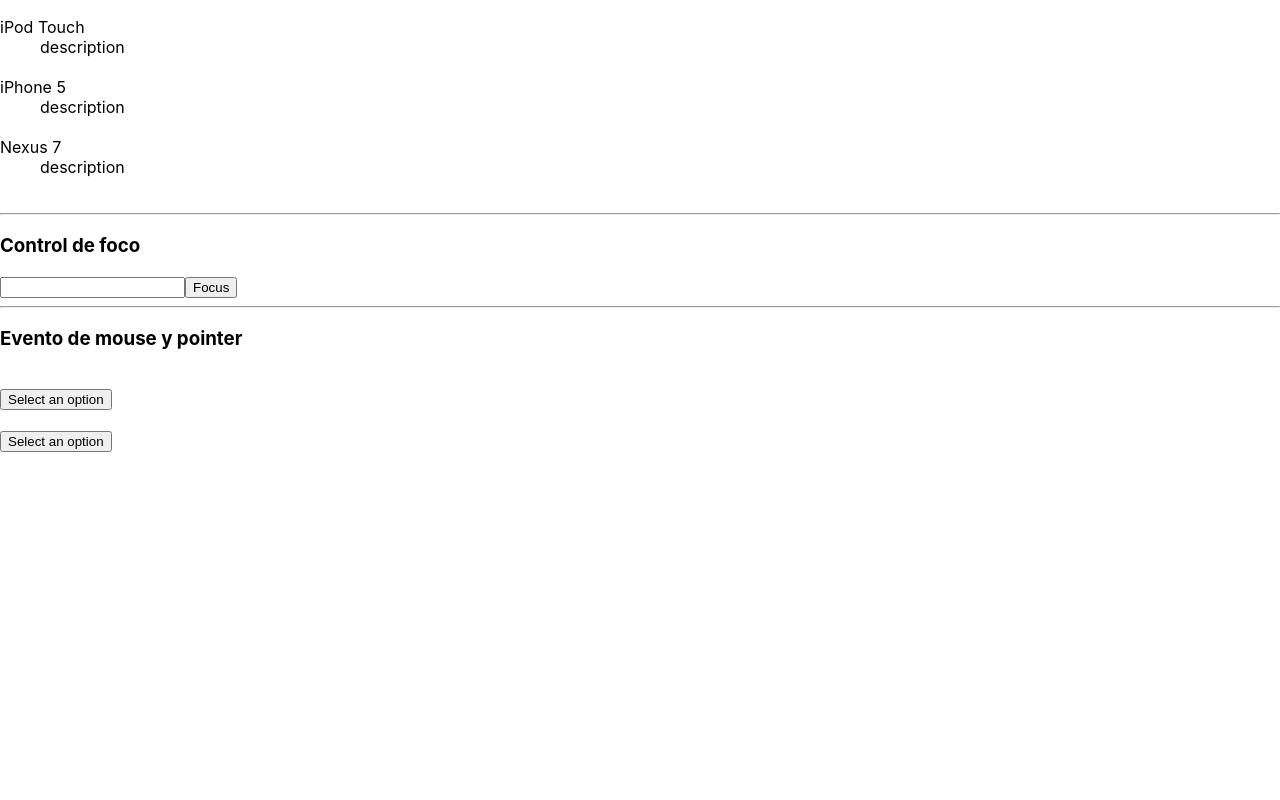
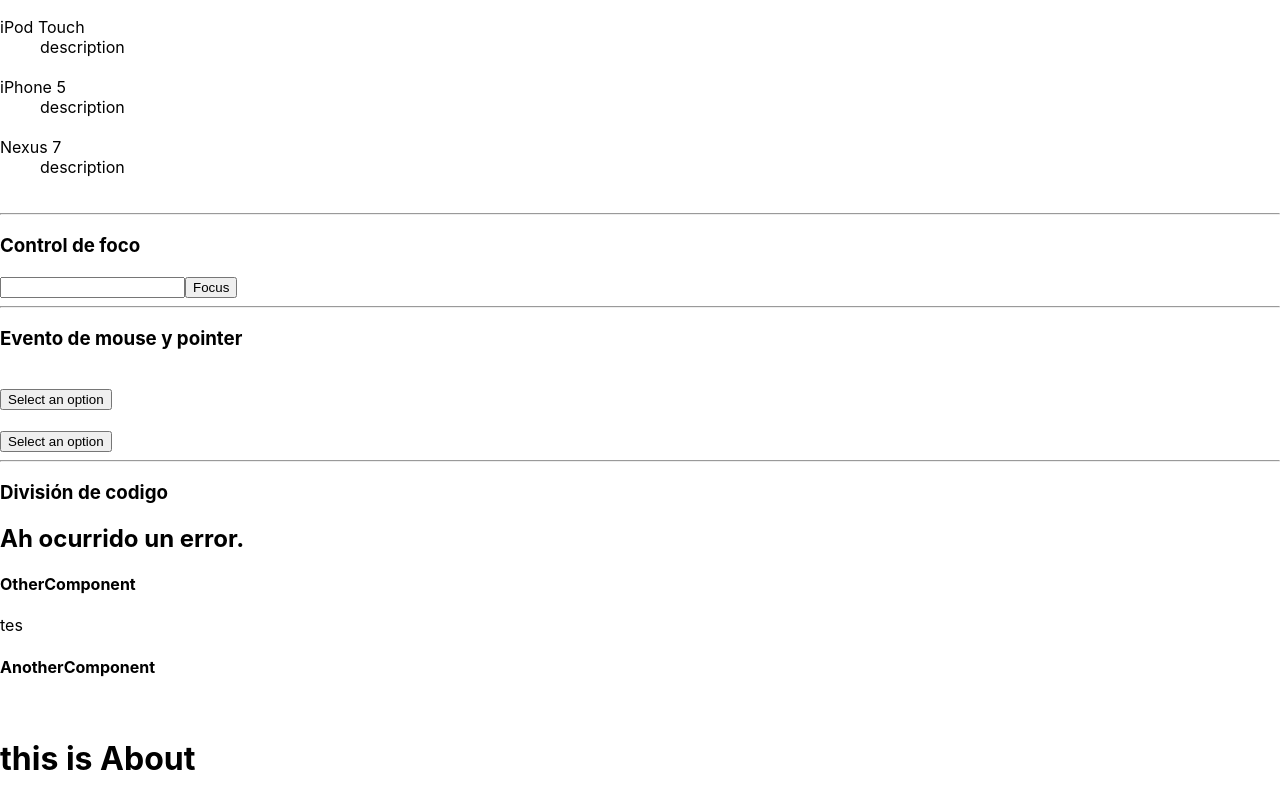
Before and after one commit to gibmyx/courseJs, a React (Create React App) app in the folder AdvanceGuides/advance-guide/: page /about in a window 1280 px wide. Shown: the part 223-1023 px from the top of the page. Before the commit the page ends 800 px from the top, so only its background shows below. Built offline with nearby package versions, Linux system fonts and the light colour scheme.

Commit message:
feat: code splitting and routes

```diff
--- a/AdvanceGuides/advance-guide/package.json
+++ b/AdvanceGuides/advance-guide/package.json
@@ -12,6 +12,7 @@
     "@types/react-dom": "^17.0.11",
     "react": "^17.0.2",
     "react-dom": "^17.0.2",
+    "react-router-dom": "^6.2.1",
     "react-scripts": "5.0.0",
     "typescript": "^4.5.5",
     "web-vitals": "^2.1.4"
--- /dev/null
+++ b/AdvanceGuides/advance-guide/src/components/Class04AnotherComponent.tsx
@@ -0,0 +1,7 @@
+function Class04AnotherComponent() {
+    return(
+        <h4>AnotherComponent</h4>
+    )
+}
+
+export default Class04AnotherComponent
--- /dev/null
+++ b/AdvanceGuides/advance-guide/src/components/Class04CodeSplitting.tsx
@@ -0,0 +1,44 @@
+import React, {Suspense, lazy} from "react";
+import { BrowserRouter as Router, Routes, Route } from 'react-router-dom';
+
+import Class04MyErrorBoundary from "./Class04MyErrorBoundary";
+
+const Class04OtherComponent = lazy(() => import('./Class04OtherComponent'));
+const Class04AnotherComponent = lazy(() => import('./Class04AnotherComponent'));
+const Home = lazy(() => import('./../routes/Home'));
+const About = lazy(() => import('./../routes/About'));
+
+function Class04CodeSplitting() {
+
+    import("./Class04Funtions").then(math => {
+        console.log(math.add(16, 26));
+    });
+    import("./Class04Funtions").then(math => {
+        console.log(math.subtract(16, 10));
+    });
+
+
+    return (
+        <div>
+            <hr/>
+            <h3>División de codigo</h3>
+            <Class04MyErrorBoundary>
+                <Suspense fallback={<div>Loading...</div>}>
+                    <Class04OtherComponent/>tes
+                    <Class04AnotherComponent/>
+                </Suspense>
+            </Class04MyErrorBoundary>
+            <br/>
+            <Router>
+                <Suspense fallback={<div>Loading...</div>}>
+                    <Routes>
+                        <Route path="/" element={<Home />} />
+                        <Route path="/about" element={<About />} />
+                    </Routes>
+                </Suspense>
+            </Router>
+        </div>
+    )
+}
+
+export {Class04CodeSplitting}
--- /dev/null
+++ b/AdvanceGuides/advance-guide/src/components/Class04Funtions.tsx
@@ -0,0 +1,7 @@
+export function add(a: number, b: number) {
+    return a + b;
+}
+
+export function subtract(a: number, b: number) {
+    return a - b;
+}
--- /dev/null
+++ b/AdvanceGuides/advance-guide/src/components/Class04MyErrorBoundary.tsx
@@ -0,0 +1,12 @@
+import {ReactElement} from "react";
+
+function Class04MyErrorBoundary({children}:{children: ReactElement}) {
+    return (
+        <>
+            <h2>Ah ocurrido un error.</h2>
+            {children}
+        </>
+    );
+}
+
+export default Class04MyErrorBoundary
--- /dev/null
+++ b/AdvanceGuides/advance-guide/src/components/Class04OtherComponent.tsx
@@ -0,0 +1,7 @@
+function Class04OtherComponent() {
+    return(
+        <h4>OtherComponent</h4>
+    )
+}
+
+export default Class04OtherComponent
--- a/AdvanceGuides/advance-guide/src/index.tsx
+++ b/AdvanceGuides/advance-guide/src/index.tsx
@@ -5,6 +5,7 @@
 import {Class01SemanticaHTML} from "./components/Class01SemanticaHTML";
 import {Class02ControlDeFoco} from "./components/Class02ControlDeFoco";
 import {Class03MouseAndPointerEvents} from "./components/Class03MouseAndPointerEvents";
+import {Class04CodeSplitting} from "./components/Class04CodeSplitting";
 import {items} from "./data/items";
 
 
@@ -14,6 +15,7 @@
         <Class01SemanticaHTML items={items}/>
         <Class02ControlDeFoco />
         <Class03MouseAndPointerEvents />
+        <Class04CodeSplitting />
     </Fragment>,
     document.getElementById('root')
 );
--- /dev/null
+++ b/AdvanceGuides/advance-guide/src/routes/About.tsx
@@ -0,0 +1,7 @@
+export default function () {
+    return(
+        <>
+            <h1>this is About</h1>
+        </>
+    )
+}
--- /dev/null
+++ b/AdvanceGuides/advance-guide/src/routes/Home.tsx
@@ -0,0 +1,7 @@
+export default function () {
+    return(
+        <>
+            <h1>this is Home</h1>
+        </>
+    )
+}
```
Also changed, not shown: 1 other file (tests, documents, lock files or other folders).
